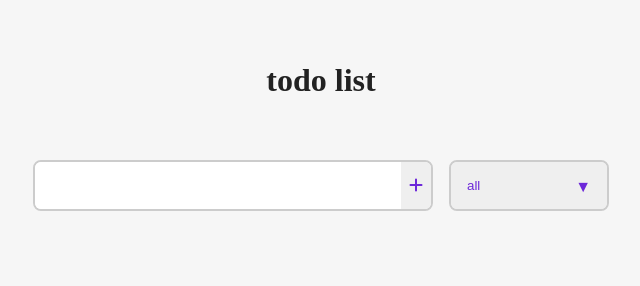
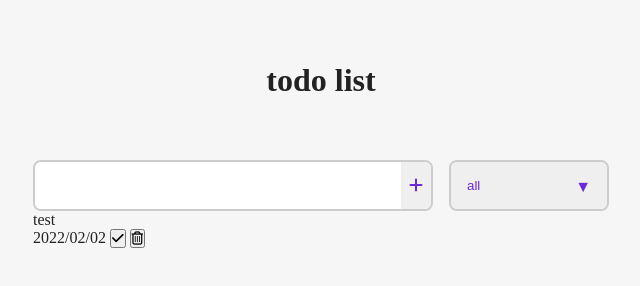
Before and after one commit to ArianMakiabadi/to-do-list, a plain HTML site: page index.html in a window 1280 px wide. Shown: the whole page, without its empty margins (319-959 px from the left). Drawn offline with Linux system fonts and the light colour scheme.

Commit message:
structure of todo added

```diff
--- a/index.html
+++ b/index.html
@@ -34,6 +34,20 @@
             </select>
           </div>
         </div>
+        <div class="todo-container">
+          <ul class="todolist">
+            <li class="todo">
+              <p class="todo-title">test</p>
+              <span class="createdAt">2022/02/02</span>
+              <button class="todo-check">
+                <i class="fa-solid fa-check"></i>
+              </button>
+              <button class="todo-remove">
+                <i class="far fa-trash-alt"></i>
+              </button>
+            </li>
+          </ul>
+        </div>
       </section>
     </main>
     <footer></footer>
```
